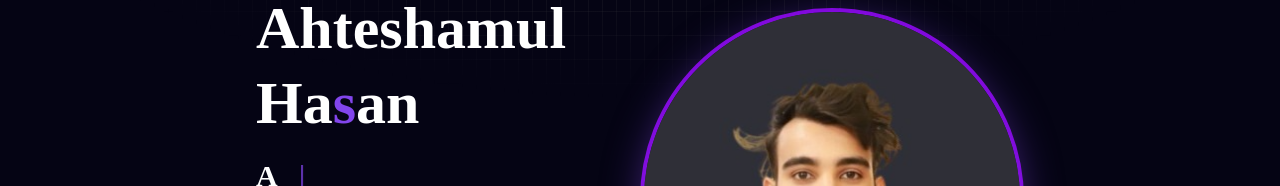
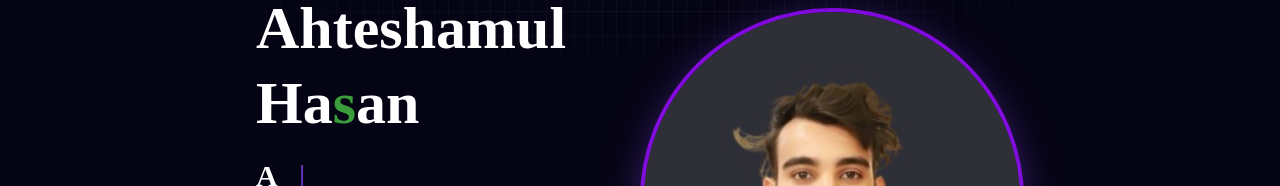
Before and after one commit to Ahteshamull/Portfolio-App, a React (Vite) app: page / in a window 1280 px wide. Shown: the part 301-487 px from the top of the page. Built offline with nearby package versions, Linux system fonts and the light colour scheme; a web font is replaced by a local one.

Commit message:
Selected None

```diff
--- a/src/components/About/About.jsx
+++ b/src/components/About/About.jsx
@@ -8,7 +8,7 @@ const About = () => {
   return (
     <section
       id="about"
-      className="py-4 px-[7vw] md:px-[7vw] lg:px-[20vw] font-sans mt-16 md:mt-24 lg:mt-32"
+      className="py-4 select-none px-[7vw] md:px-[7vw] lg:px-[20vw] font-sans mt-16 md:mt-24 lg:mt-32"
     >
       <div className="flex flex-col-reverse md:flex-row justify-between items-center">
         {/* Left Side */}
@@ -19,7 +19,7 @@ const About = () => {
           </h1>
           {/* Name */}
           <h2 className="text-4xl sm:text-5xl md:text-6xl font-bold text-white mb-4 leading-tight">
-            <span className="">A</span>hteshamul Ha<span className="text-[#8245ec]">s</span>an
+            <span className="">A</span>hteshamul Ha<span className="text-shop_light_green">s</span>an
           </h2>
           {/* Skills Heading with Typing Effect */}
           <div className="text-xl sm:text-2xl md:text-3xl font-semibold mb-4 text-[#8245ec] leading-tight">
```
